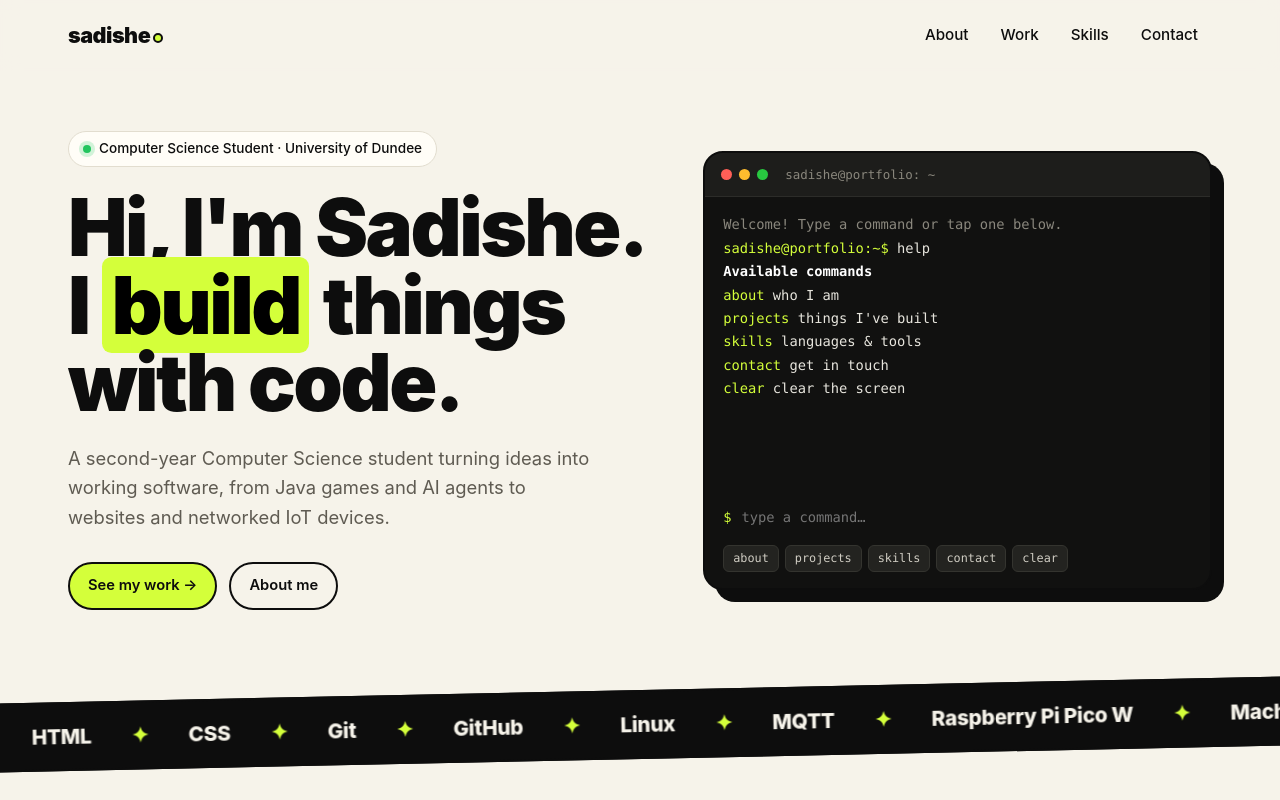
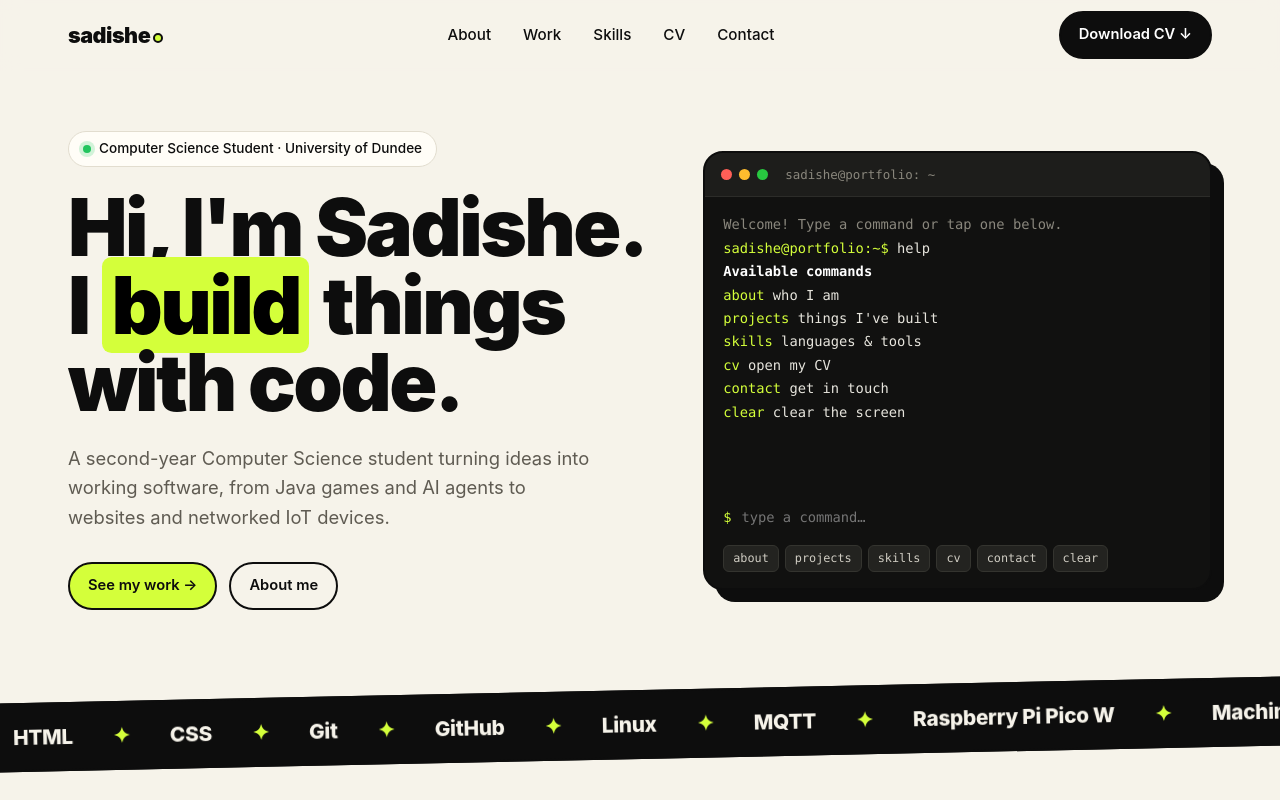
Before and after one commit to fede263/fede263.github.io, a plain HTML site: page index.html in a window 1280 px wide. Shown: the top 800 px of the page. Drawn offline with Linux system fonts and the light colour scheme.

Commit message:
Add files via upload

```diff
--- a/index.html
+++ b/index.html
@@ -237,8 +237,9 @@ code{font-family:var(--mono)}.ck{color:#93c5fd}.cs{color:#86efac}.cc{color:#6474
     <a class="logo" href="#home">sadishe<span></span></a>
     <button class="menu-btn" aria-expanded="false" aria-controls="links">Menu</button>
     <ul class="links" id="links">
-      <li><a href="#about">About</a></li><li><a href="#work">Work</a></li><li><a href="#skills">Skills</a></li><li><a href="#contact">Contact</a></li>
+      <li><a href="#about">About</a></li><li><a href="#work">Work</a></li><li><a href="#skills">Skills</a></li><li><a href="#cv">CV</a></li><li><a href="#contact">Contact</a></li>
     </ul>
+    <a class="pill" href="Sadishe_Fernando_CV.pdf" download>Download CV ↓</a>
   </div>
 </header>
 
@@ -255,7 +256,7 @@ code{font-family:var(--mono)}.ck{color:#93c5fd}.cs{color:#86efac}.cc{color:#6474
       <div class="tbar"><i></i><i></i><i></i><span>sadishe@portfolio: ~</span></div>
       <div class="tout" id="tout" aria-live="polite"></div>
       <div class="tin"><label for="tin">$</label><input id="tin" type="text" autocomplete="off" spellcheck="false" placeholder="type a command…"></div>
-      <div class="hints"><button>about</button><button>projects</button><button>skills</button><button>contact</button><button>clear</button></div>
+      <div class="hints"><button>about</button><button>projects</button><button>skills</button><button>cv</button><button>contact</button><button>clear</button></div>
     </div>
   </div>
 </section>
@@ -442,9 +443,23 @@ blue  = PWM(Pin(<span class="cn">13</span>))
 
 
 
+<section id="cv" style="padding-top:0">
+  <div class="wrap">
+    <div class="kicker reveal"><b>05</b> cv</div>
+    <div class="cta reveal">
+      <div>
+        <h2>Want the full picture? <span>Grab my CV.</span></h2>
+        <p>Two pages covering my education, projects, skills and experience.</p>
+        <div class="btns"><a class="pill" href="Sadishe_Fernando_CV.pdf" download>Download CV ↓</a><a class="pill ghost" href="Sadishe_Fernando_CV.pdf" target="_blank" rel="noopener">Open in new tab</a></div>
+      </div>
+      <iframe class="cvframe" src="Sadishe_Fernando_CV.pdf" title="CV of Sadishe Fernando (PDF preview)" loading="lazy"></iframe>
+    </div>
+  </div>
+</section>
+
 <section id="contact" style="padding-top:20px">
   <div class="wrap">
-    <div class="kicker reveal"><b>05</b> contact</div>
+    <div class="kicker reveal"><b>06</b> contact</div>
     <p class="huge reveal">Let's <span>talk.</span></p>
     <div class="clinks">
       <a class="clink reveal" href="mailto:sadeeshafederico263@gmail.com"><div><b>Email</b><small>sadeeshafederico263@gmail.com</small></div><span class="arr">↗</span></a>
@@ -469,12 +484,13 @@ blue  = PWM(Pin(<span class="cn">13</span>))
   else els.forEach(function(el){el.classList.add('in');});
 
   var out=document.getElementById('tout'), inp=document.getElementById('tin');
-  var C={
-    help:'<span class="h">Available commands</span>\n  <span class="c">about</span>     who I am\n  <span class="c">projects</span>  things I\'ve built\n  <span class="c">skills</span>    languages &amp; tools\n  <span class="c">contact</span>   get in touch\n  <span class="c">clear</span>     clear the screen',
+  var CMDS={
+    help:'<span class="h">Available commands</span>\n  <span class="c">about</span>     who I am\n  <span class="c">projects</span>  things I\'ve built\n  <span class="c">skills</span>    languages &amp; tools\n  <span class="c">cv</span>        open my CV\n  <span class="c">contact</span>   get in touch\n  <span class="c">clear</span>     clear the screen',
     about:'Sadishe Fernando: 2nd-year BSc Computer Science student at the\nUniversity of Dundee. 2:1 in Year 1. Based in Edinburgh.\nInterests: software eng, data science, AI, web, quantum computing.',
     whoami:'sadishe',
     projects:'<span class="h">01</span> IoT Networked Maths Quiz   <span class="d">MicroPython · Pico W · MQTT</span>\n<span class="h">02</span> Project Nova (solo)        <span class="d">Java · Swing · OOP</span>\n<span class="h">03</span> Blackjack AI Simulation    <span class="d">Python · ML · search</span>\n<span class="d">→ scrolling you to the projects...</span>',
     skills:'languages: Java, Python, C, C++, HTML, CSS, MicroPython\ntools:     Git, GitHub, Linux CLI, VS Code, Flask, Claude\nconcepts:  OOP, data structures, algorithms, OS, UML, ML',
+    cv:'<span class="d">→ opening CV...</span>',
     contact:'email:    sadeeshafederico263@gmail.com\ngithub:   github.com/fede263\nlinkedin: linkedin.com/in/sadishe-fernando',
     quantum:'|0⟩ + |1⟩ … still learning this one. Ask me again next year! ⚛',
     sudo:'nice try 😄'
@@ -484,10 +500,10 @@ blue  = PWM(Pin(<span class="cn">13</span>))
     cmd=(cmd||'').trim().toLowerCase(); if(!cmd)return;
     print('<span class="c">sadishe@portfolio:~$</span> '+cmd.replace(/</g,'&lt;'));
     if(cmd==='clear'){out.innerHTML='';return;}
-    if(C[cmd]!==undefined){print(C[cmd]);}
+    if(Object.prototype.hasOwnProperty.call(CMDS,cmd)){print(CMDS[cmd]);}
     else print('command not found: '+cmd.replace(/</g,'&lt;')+' <span class="d">(try "help")</span>');
     if(cmd==='projects') setTimeout(function(){document.getElementById('work').scrollIntoView({behavior:reduce?'auto':'smooth'});},700);
-    if(cmd==='contact') {}
+    if(cmd==='cv') setTimeout(function(){window.open('Sadishe_Fernando_CV.pdf','_blank');},400);
   }
   inp.addEventListener('keydown',function(e){if(e.key==='Enter'){run(inp.value);inp.value='';}});
   document.querySelectorAll('.hints button').forEach(function(b){b.addEventListener('click',function(){run(b.textContent);inp.focus({preventScroll:true});});});
```
Also changed, not shown: 1 other file.
